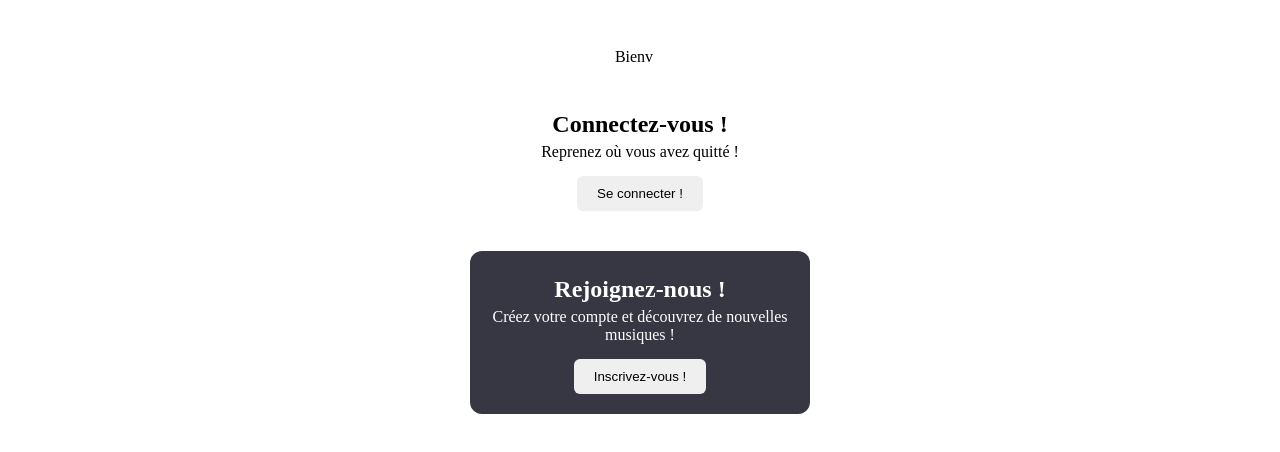
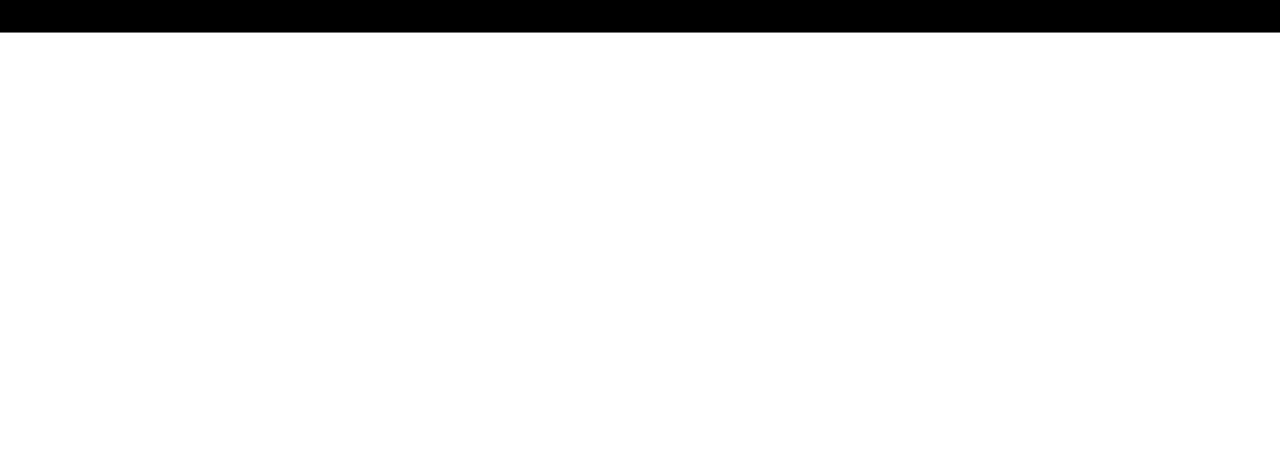
Before and after one commit to Projet-fin-d-etudes-MoodTunes/Projets-fin-d--tudes--MoodTunes, a React (Create React App) app in the folder MoodTunes/frontend/moodtunes/: page / in a window 1280 px wide. Shown: the top 452 px of the page. Built offline with nearby package versions, Linux system fonts and the light colour scheme.

Commit message:
CSS de la page d'accueil finit

```diff
--- a/MoodTunes/frontend/moodtunes/src/index.jsx
+++ b/MoodTunes/frontend/moodtunes/src/index.jsx
@@ -3,6 +3,7 @@
 import { BrowserRouter } from "react-router-dom";
 import App from "./App";
 import { AuthProvider } from "./AuthContext";
+import "./styles/global.css";
 
 // Création du root React
 const root = ReactDOM.createRoot(document.getElementById("root"));
--- a/MoodTunes/frontend/moodtunes/src/pages/Landing.jsx
+++ b/MoodTunes/frontend/moodtunes/src/pages/Landing.jsx
@@ -1,18 +1,38 @@
+// Landing.jsx (modifs: juste ajout de classes sur les boutons)
 import { useNavigate } from "react-router-dom";
-import { useContext, useEffect, useState } from "react";
+import { useContext, useEffect, useRef, useState } from "react";
 import { AuthContext } from "../AuthContext";
 import TextType from "./scripts/TextType";
+import { gsap } from "gsap";
 import "./styles/Landing.css";
 
 function Landing() {
   const navigate = useNavigate();
   const { user } = useContext(AuthContext);
 
+  const [introDone, setIntroDone] = useState(false);
+  const overlayRef = useRef(null);
+  const hasAnimatedOut = useRef(false);
+
+  useEffect(() => {
+    const t = setTimeout(() => {
+      if (hasAnimatedOut.current) return;
+      hasAnimatedOut.current = true;
+
+      gsap.to(overlayRef.current, {
+        yPercent: -100,
+        duration: 1.1,
+        ease: "power4.inOut",
+        onComplete: () => setIntroDone(true),
+      });
+    }, 4730);
+
+    return () => clearTimeout(t);
+  }, []);
+
   const [hovered, setHovered] = useState(null);
   const [colorIndex, setColorIndex] = useState(0);
-
   const colors = ["signin", "signup"];
-
 
   useEffect(() => {
     if (hovered) return;
@@ -24,16 +44,16 @@
     return () => clearInterval(interval);
   }, [hovered]);
 
-
   useEffect(() => {
     if (user) navigate("/home");
   }, [user, navigate]);
 
-
   const activeBlock = hovered ?? colors[colorIndex];
 
   return (
-    <div className="landing-page">
+    <div className="landing-root">
+      {!introDone && (
+        <div ref={overlayRef} className="intro-overlay">
           <TextType
             text={["Bienvenue sur MoodTunes !"]}
             typingSpeed={75}
@@ -43,9 +63,13 @@
             cursorCharacter="_"
             variableSpeed={{ min: 60, max: 120 }}
             cursorBlinkDuration={0.5}
+            loop={true}
+            className="intro-title"
           />
+        </div>
+      )}
 
-
+      <div className={`landing-page ${introDone ? "landing-show" : "landing-hide"}`}>
         <div
           className={`button-block ${
             activeBlock === "signin" ? "active-bg" : "inactive-bg"
@@ -53,15 +77,20 @@
           onMouseEnter={() => setHovered("signin")}
           onMouseLeave={() => setHovered(null)}
         >
-        <h2>
-          {activeBlock === "signin" ? "Bon retour !" : "Connectez-vous !"}
-        </h2>
+          <h2>{activeBlock === "signin" ? "Bon retour !" : "Connectez-vous !"}</h2>
           <p>
             {activeBlock === "signin"
               ? "Prêt à écouter votre playlist ?"
               : "Reprenez où vous avez quitté !"}
           </p>
-        <button onClick={() => navigate("/signin")}>
+
+          {/* ✅ bouton qui alterne aussi (clair/foncé) */}
+          <button
+            className={`cta-button ${
+              activeBlock === "signin" ? "btn-active" : "btn-inactive"
+            }`}
+            onClick={() => navigate("/signin")}
+          >
             Se connecter !
           </button>
         </div>
@@ -73,17 +102,23 @@
           onMouseEnter={() => setHovered("signup")}
           onMouseLeave={() => setHovered(null)}
         >
-        <h2>
-          {activeBlock === "signup" ? "Rejoignez-nous !" : "Pas de compte ?"}
-        </h2>
+          <h2>{activeBlock === "signup" ? "Rejoignez-nous !" : "Pas de compte ?"}</h2>
           <p>
             {activeBlock === "signup"
               ? "Créez votre compte et découvrez de nouvelles musiques !"
               : "Découvrez de nouvelles musiques selon votre humeur !"}
           </p>
-        <button onClick={() => navigate("/signup")}>
+
+          {/* ✅ bouton qui alterne aussi (clair/foncé) */}
+          <button
+            className={`cta-button ${
+              activeBlock === "signup" ? "btn-active" : "btn-inactive"
+            }`}
+            onClick={() => navigate("/signup")}
+          >
             Inscrivez-vous !
           </button>
+        </div>
       </div>
     </div>
   );
--- a/MoodTunes/frontend/moodtunes/src/pages/styles/Landing.css
+++ b/MoodTunes/frontend/moodtunes/src/pages/styles/Landing.css
@@ -1,19 +1,68 @@
+.landing-root {
+  min-height: 100vh;
+  overflow: hidden;
+}
+
+
+.intro-overlay {
+  position: fixed;
+  inset: 0;
+  background: #000;
+  display: grid;
+  place-items: center;
+  z-index: 9999;
+  transform: translateY(0%);
+}
+
+
+.intro-title {
+  font-size: clamp(2.5rem, 7vw, 6rem);
+  font-weight: 600;
+  letter-spacing: -0.02em;
+  color: #fff;
+}
+
+
+.landing-hide {
+  opacity: 0;
+  transform: translateY(10px);
+}
+
+.landing-show {
+  opacity: 1;
+  transform: translateY(0);
+  transition: opacity 600ms ease, transform 600ms ease;
+}
+
+
 .landing-page {
+  width: 100%;
+  min-height: 100vh;
+  padding: 24px 16px;
   display: flex;
   flex-direction: column;
-  align-items: center;
-  gap: 20px;
-  padding: 40px;
+  justify-content: center;
+  gap: 16px;
 }
 
+
 .button-block {
-  padding: 20px;
-  border-radius: 12px;
+  width: 100%;
+  max-width: 420px;
+  margin: 0 auto;
+  padding: 22px 18px;
+  border-radius: 16px;
   text-align: center;
-  width: 300px;
-  transition: background-color 0.5s ease, color 0.5s ease;
+  transition: background-color 0.5s ease, color 0.5s ease, transform 0.25s ease,
+    box-shadow 0.25s ease;
+  box-shadow: 0 10px 28px rgba(0, 0, 0, 0.18);
 }
 
+/* Petit lift au hover (desktop) */
+.button-block:hover{
+  transform: translateY(-2px);
+  box-shadow: 0 14px 34px rgba(0, 0, 0, 0.24);
+}
 
 .button-block h2,
 .button-block p {
@@ -22,21 +71,41 @@
 }
 
 
-.button-block button {
-  margin-top: 10px;
-  padding: 10px 20px;
-  border: none;
-  border-radius: 6px;
+.cta-button {
+  margin-top: 12px;
+  padding: 10px 18px;
+  border: 1px solid transparent;
+  border-radius: 10px;
   cursor: pointer;
-  transition: background-color 0.3s ease, color 0.3s ease;
+  font-weight: 600;
+  transition: background-color 0.25s ease, color 0.25s ease, border-color 0.25s ease,
+    transform 0.15s ease;
 }
 
+.cta-button:active {
+  transform: scale(0.98);
+}
+
+
+.btn-active {
+  background-color: #F3F3F3;
+  color: #111;
+  border-color: rgba(0, 0, 0, 0.12);
+}
+
+.btn-inactive {
+  background-color: #363742;
+  color: #fff;
+  border-color: rgba(255, 255, 255, 0.18);
+}
+
+/* Cards */
 .active-bg {
   background-color: #363742;
   color: #ffffff;
 }
 
 .inactive-bg {
-  background-color: #ffffff;
+  background-color: #F3F3F3;
   color: #000000;
 }
--- a/MoodTunes/frontend/moodtunes/src/pages/styles/TextType.css
+++ b/MoodTunes/frontend/moodtunes/src/pages/styles/TextType.css
@@ -1,6 +1,8 @@
 .text-type {
   display: inline-block;
   white-space: pre-wrap;
+  width: 100%;
+  text-align: center;
 }
 
 .text-type__cursor {
--- /dev/null
+++ b/MoodTunes/frontend/moodtunes/src/styles/global.css
@@ -0,0 +1,45 @@
+*,
+*::before,
+*::after {
+  box-sizing: border-box;
+}
+
+
+html, body {
+  width: 100%;
+  height: 100%;
+  margin: 0;
+  padding: 0;
+}
+
+#root {
+  min-height: 100vh;
+}
+
+body {
+  overflow-x: hidden;
+}
+
+@font-face {
+    font-family:'Titles' ;
+    src: url('../fonts/PPEditorialNew-Regular.otf');
+}
+
+@font-face {
+    font-family: 'SubTitles' ;
+    src: url('../fonts/PPLettraMono-Medium.otf');
+}
+
+@import url('https://fonts.googleapis.com/css2?family=Montserrat:ital,wght@0,100..900;1,100..900&family=Raleway:ital,wght@0,100..900;1,100..900&display=swap');
+
+.intro-overlay{
+    font-family: 'Titles', Arial, sans-serif ;
+}
+
+h2{
+    font-family: 'Titles', Arial, sans-serif;
+}
+
+p, button{
+    font-family: 'Montserrat';
+}
```
Also changed, not shown: MoodTunes/frontend/moodtunes/src/fonts/PPEditorialNew-Regular.otf (added), MoodTunes/frontend/moodtunes/src/fonts/PPLettraMono-Medium.otf (added). Lines whose indentation alone changed are shown as unchanged.
